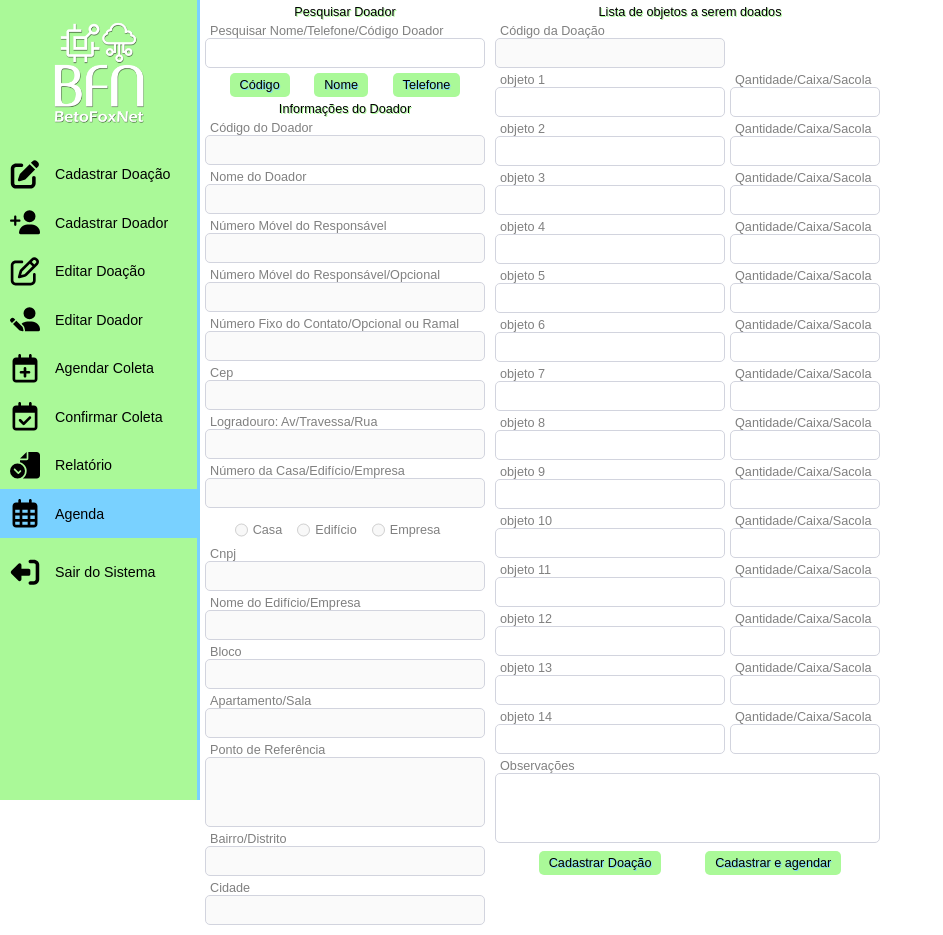
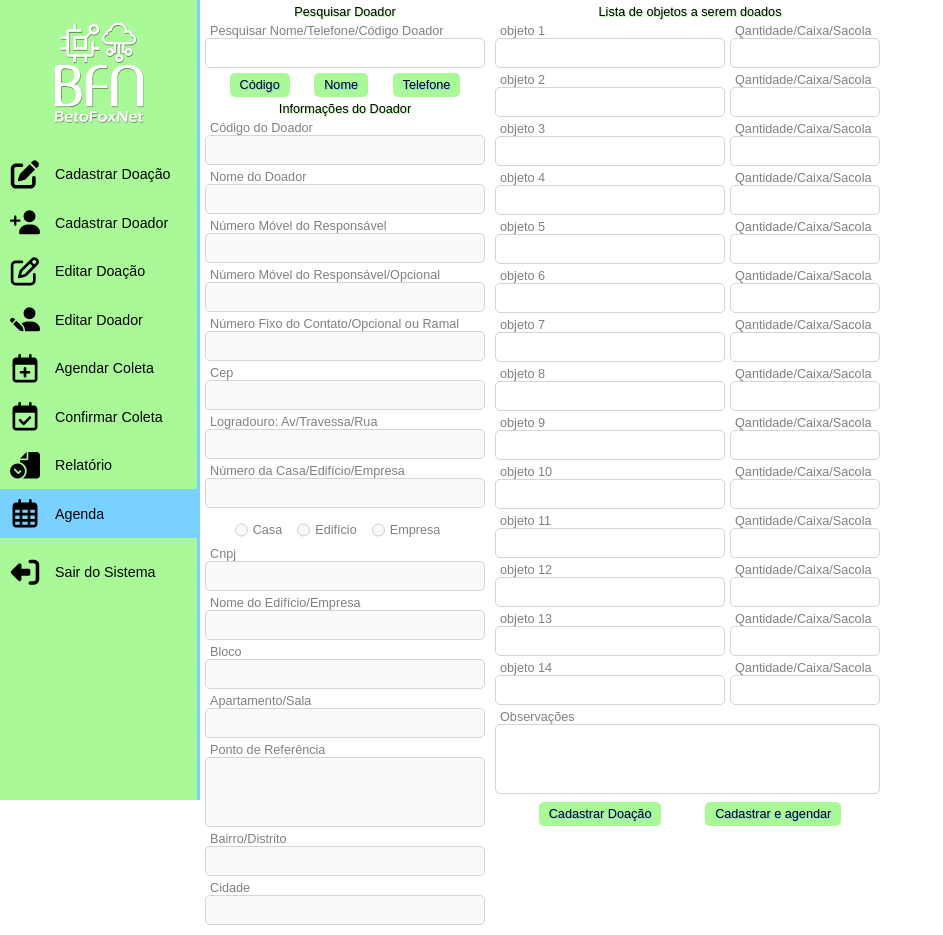
Before and after one commit to HumbertoFox/projeto-0-react, a React (Vite) app: page /CadastroDoacao in a window 1280 px wide. Shown: the whole page, without its empty margins (0-943 px from the left). Built offline with nearby package versions, Linux system fonts and the light colour scheme.

Commit message:
update page, input cod Doador e doação para ser exibir ou não

```diff
--- a/src/components/forms/form_cad_doacao.jsx
+++ b/src/components/forms/form_cad_doacao.jsx
@@ -10,17 +10,16 @@ export const FormCadDoacao = ({ fieldsetdonor, coddonation }) => {
         formState: { errors }
     } = useForm();
 
-    const onSubmit = e => {
-        console.log(e);
+    const onSubmit = (element) => {
+        console.log(element);
     }
-
     return (
         <FormDoacao onSubmit={handleSubmit(onSubmit)}>
             <fieldset disabled={fieldsetdonor}>
                 <Legend>Lista de objetos a serem doados</Legend>
-                <DivObj>
+                <DivObj $codDonation={coddonation}>
                     <label htmlFor="codigodoacao">Código da Doação</label>
-                    <input type="text" id="codigodoacao" disabled={coddonation} />
+                    <input type="text" id="codigodoacao" disabled={true} />
                 </DivObj>
                 <DivObjPrimary>
                     <DivObjsQuant>
--- a/src/components/forms/form_cad_doador.jsx
+++ b/src/components/forms/form_cad_doador.jsx
@@ -1,10 +1,10 @@
 import { useState } from "react";
 import { useForm } from "react-hook-form";
 import { viaCepApi } from "../../services/viacep";
-import { DivBtn, DivCnpj, DivNomeEdEmp, DivRadio, FormDoador } from "../../style/formcaddoadorstyle";
+import { DivBtn, DivCnpj, DivCodDonor, DivNomeEdEmp, DivRadio, FormDoador } from "../../style/formcaddoadorstyle";
 import { SubmitButton } from "../button/button_submit";
 import { Legend } from "../legend/legend_component";
-export const FormCadDoador = ({ fieldsetdonor }) => {
+export const FormCadDoador = ({ fieldsetdonor, $donorCod }) => {
     const [radioSelect, setRadioSelect] = useState("");
 
     const checkedZipCode = async (e) => {
@@ -66,16 +66,17 @@ export const FormCadDoador = ({ fieldsetdonor }) => {
         formState: { errors }
     } = useForm();
 
-    const onSubmit = e => {
-        console.log(e);
+    const onSubmit = (element) => {
+        console.log(element);
     }
-
     return (
         <FormDoador method="POST" action="" onSubmit={handleSubmit(onSubmit)}>
             <fieldset disabled={fieldsetdonor}>
                 <Legend>Informações do Doador</Legend>
-                <label htmlFor="donorcode">Código do Doador</label>
-                <input type="text" id="donorcode" disabled={true} />
+                <DivCodDonor $donorCod={$donorCod}>
+                    <label htmlFor="donorcode">Código do Doador</label>
+                    <input type="text" id="donorcode" disabled={true} />
+                </DivCodDonor>
                 <label htmlFor="name">Nome do Doador</label>
                 <input type="text" id="name" placeholder={`${errors.name ? "Campo Obrigatório" : ""}`} className={`${errors.name ? "required" : ""}`}{...register("name", { required: "Required field" })} />
                 <label htmlFor="contact1">Número Móvel do Responsável</label>
--- a/src/pages/cadastrar-doador.jsx
+++ b/src/pages/cadastrar-doador.jsx
@@ -6,7 +6,7 @@ export const CadDoadorPage = () => {
         <MainPrimary>
             <HeaderMenu />
             <MainSecondary>
-                <FormCadDoador />
+                <FormCadDoador $donorCod="disabled" />
             </MainSecondary>
         </MainPrimary>
     );
--- a/src/pages/editar-doacao.jsx
+++ b/src/pages/editar-doacao.jsx
@@ -13,7 +13,7 @@ export const EditDoacaoPage = () => {
                     <FormSearchDoacao />
                     <FormCadDoador fieldsetdonor="disabled" />
                 </DivMainDoacao>
-                <FormCadDoacao coddonation="disabled" />
+                <FormCadDoacao />
             </MainSecondary>
         </MainPrimary>
     );
--- a/src/style/eventactivitystyle.jsx
+++ b/src/style/eventactivitystyle.jsx
@@ -36,7 +36,7 @@ const DivEvents = styled.div`
 `;
 const DivEventsMessage = styled(DivEvents)`
     ${({ className }) => {
-        if (className == "success") {
+        if (className == "Success") {
             return css`
             p {
                 color: #3C91E6;
--- a/src/style/formcaddoacaostyle.jsx
+++ b/src/style/formcaddoacaostyle.jsx
@@ -1,4 +1,4 @@
-import styled from "styled-components";
+import styled, { css } from "styled-components";
 import ImgAlert from "../assets/ponto-de-exclamacao.png";
 
 const FormDoacao = styled.form`
@@ -105,6 +105,14 @@ const DivObj = styled.div`
             width: 280px;
         }
     }
+
+    ${({ $codDonation }) => {
+        if ($codDonation) {
+            return css`
+                display: none;
+            `;
+        }
+    }}
 `;
 
 const DivQuant = styled.div`
--- a/src/style/formcaddoadorstyle.jsx
+++ b/src/style/formcaddoadorstyle.jsx
@@ -96,8 +96,20 @@ ${({ className }) => {
         };
     }};
 `;
+const DivCodDonor = styled.div`
+    display: flex;
+    flex-direction: column;
+
+    ${({ $donorCod }) => {
+        if ($donorCod) {
+            return css`
+                display: none;
+            `;
+        }
+    }}
+`;
 const DivBtn = styled.div`
     display: flex;
     justify-content: space-evenly;
 `;
-export { FormDoador, DivRadio, DivCnpj, DivNomeEdEmp, DivBtn };
+export { FormDoador, DivRadio, DivCnpj, DivNomeEdEmp, DivCodDonor, DivBtn };
```
